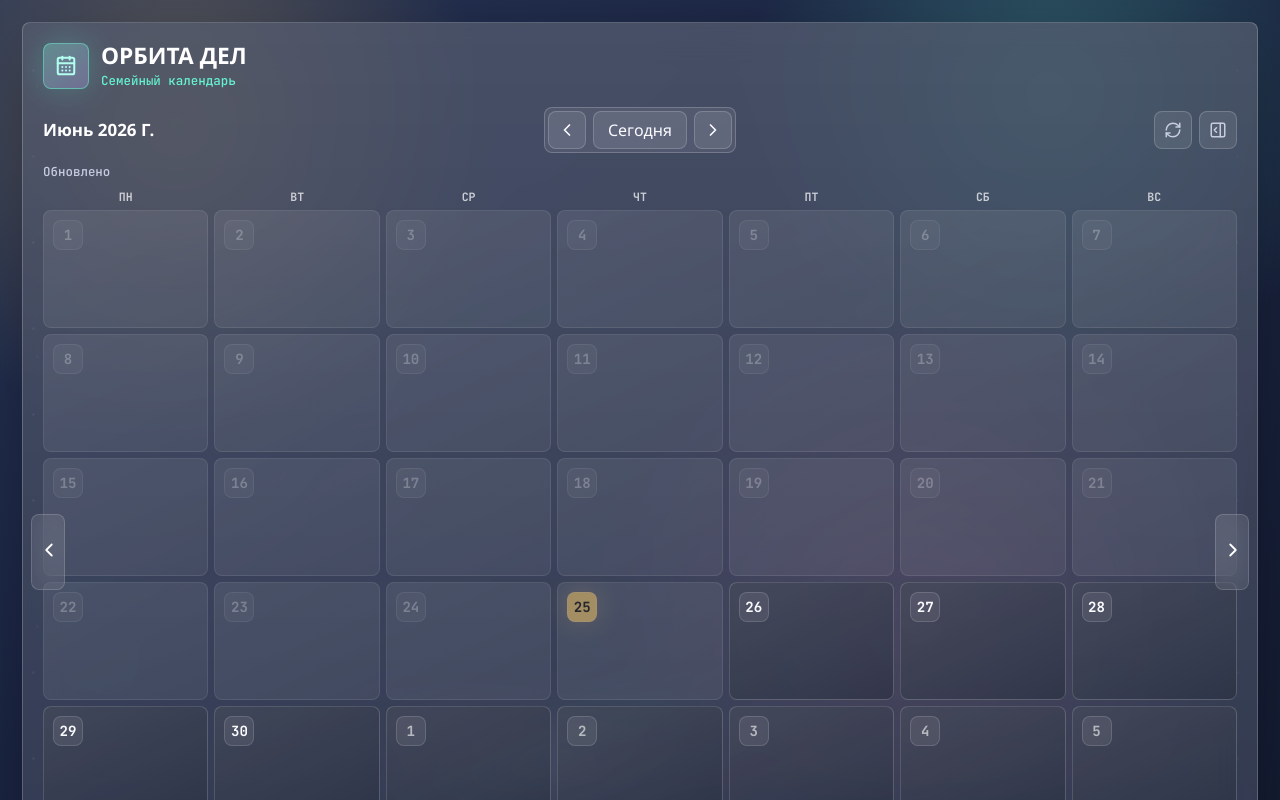
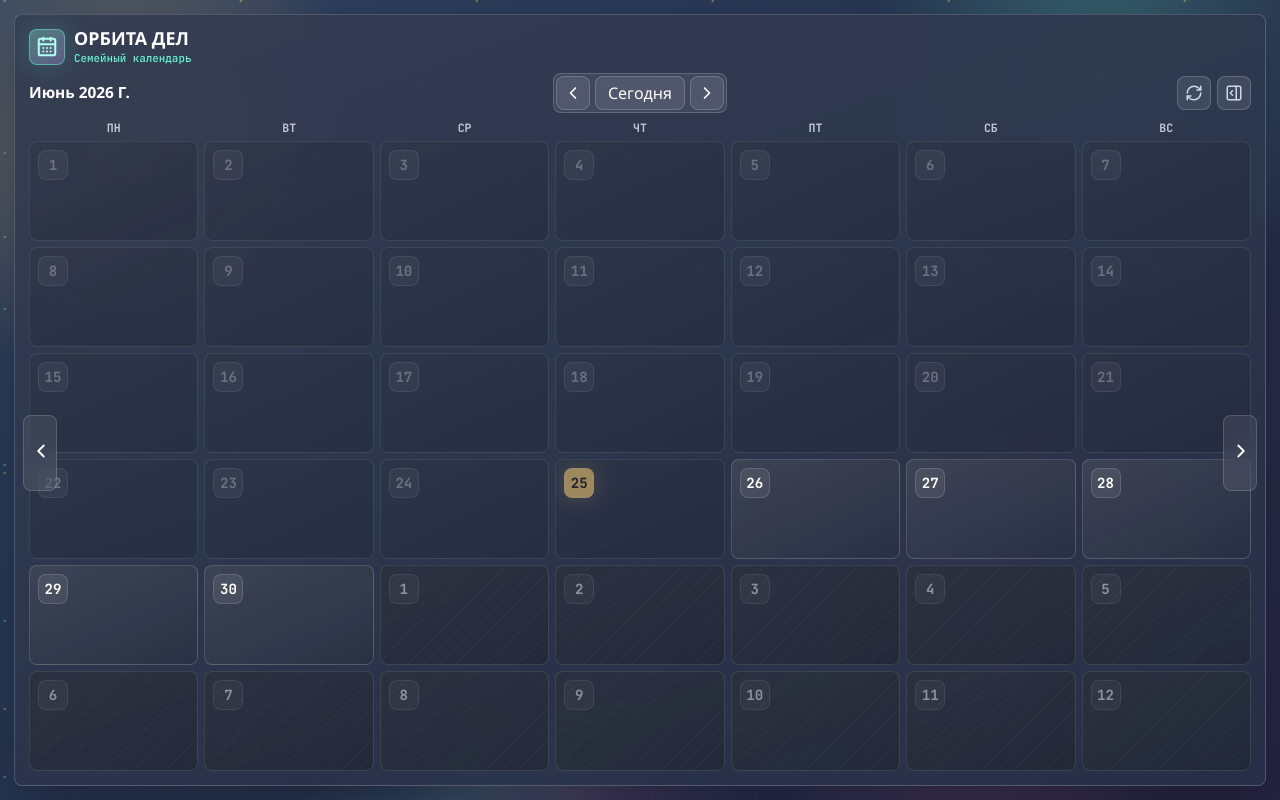
Before and after one commit to antoshigas/daily-calendar-digest, a Next.js app: page / in a window 1280 px wide. Shown: the top 800 px of the page. Built offline with nearby package versions, Linux system fonts and the light colour scheme; a web font is replaced by a local one.

Commit message:
Polish calendar layout and time picker

```diff
--- a/app/globals.css
+++ b/app/globals.css
@@ -2,14 +2,14 @@
 
 :root {
   color-scheme: dark;
-  --bg: #18213a;
-  --panel: rgba(38, 46, 70, 0.72);
-  --panel-strong: rgba(49, 58, 84, 0.9);
-  --panel-soft: rgba(255, 255, 255, 0.1);
-  --text: #fbfbff;
-  --muted: #c7cde0;
-  --line: rgba(255, 255, 255, 0.2);
-  --line-strong: rgba(255, 255, 255, 0.38);
+  --bg: #23314c;
+  --panel: rgba(33, 43, 66, 0.94);
+  --panel-strong: rgba(43, 56, 82, 0.98);
+  --panel-soft: rgba(255, 255, 255, 0.08);
+  --text: #fffdf7;
+  --muted: #cfd8ea;
+  --line: rgba(255, 255, 255, 0.18);
+  --line-strong: rgba(255, 255, 255, 0.34);
   --accent: #65f3d0;
   --accent-strong: #b2fff0;
   --accent-soft: rgba(101, 243, 208, 0.18);
@@ -21,8 +21,8 @@
   --violet-soft: rgba(168, 140, 255, 0.2);
   --danger: #ff7479;
   --danger-soft: rgba(255, 116, 121, 0.17);
-  --closed: rgba(255, 255, 255, 0.08);
-  --shadow: 0 22px 70px rgba(7, 10, 22, 0.36);
+  --closed: rgba(18, 24, 37, 0.62);
+  --shadow: 0 20px 54px rgba(7, 10, 22, 0.34);
 }
 
 * {
@@ -31,12 +31,15 @@
 
 html,
 body {
+  width: 100%;
+  height: 100%;
   min-height: 100%;
+  overflow: hidden;
 }
 
 body {
   margin: 0;
-  overflow-x: hidden;
+  overflow: hidden;
   background: var(--bg);
   color: var(--text);
   font-family:
@@ -64,10 +67,10 @@ button:disabled {
   z-index: -2;
   overflow: hidden;
   background:
-    radial-gradient(circle at 14% 16%, rgba(255, 207, 109, 0.28), transparent 24%),
-    radial-gradient(circle at 82% 12%, rgba(101, 243, 208, 0.27), transparent 24%),
-    radial-gradient(circle at 72% 78%, rgba(255, 122, 182, 0.26), transparent 30%),
-    linear-gradient(145deg, #273556 0%, #1b2542 45%, #141c31 100%);
+    radial-gradient(circle at 10% 18%, rgba(255, 207, 109, 0.32), transparent 19%),
+    radial-gradient(circle at 86% 10%, rgba(101, 243, 208, 0.28), transparent 18%),
+    radial-gradient(circle at 76% 78%, rgba(255, 122, 182, 0.24), transparent 22%),
+    linear-gradient(140deg, #314362 0%, #283752 42%, #292541 100%);
 }
 
 .cosmic-backdrop::before,
@@ -79,32 +82,29 @@ button:disabled {
 }
 
 .cosmic-backdrop::before {
-  opacity: 0.95;
+  opacity: 0.58;
   background-image:
-    radial-gradient(circle, rgba(255, 255, 255, 0.95) 0 1px, transparent 1.5px),
-    radial-gradient(circle, rgba(101, 243, 208, 0.9) 0 1.1px, transparent 1.7px),
-    radial-gradient(circle, rgba(255, 122, 182, 0.84) 0 1.1px, transparent 1.7px),
-    radial-gradient(circle, rgba(255, 207, 109, 0.9) 0 1.1px, transparent 1.6px);
+    radial-gradient(circle, rgba(255, 255, 255, 0.9) 0 1px, transparent 1.4px),
+    radial-gradient(circle, rgba(101, 243, 208, 0.78) 0 1px, transparent 1.5px),
+    radial-gradient(circle, rgba(255, 207, 109, 0.76) 0 1px, transparent 1.5px);
   background-position:
     0 0,
     38px 64px,
-    110px 18px,
-    170px 96px;
+    154px 28px;
   background-size:
-    86px 86px,
-    138px 138px,
-    204px 204px,
-    270px 270px;
+    92px 92px,
+    156px 156px,
+    236px 236px;
   animation: star-drift 58s linear infinite;
 }
 
 .cosmic-backdrop::after {
-  opacity: 0.78;
+  opacity: 0.66;
   background:
-    linear-gradient(118deg, transparent 0 30%, rgba(101, 243, 208, 0.26) 39%, transparent 49%),
-    linear-gradient(244deg, transparent 0 40%, rgba(255, 122, 182, 0.22) 52%, transparent 64%),
-    repeating-linear-gradient(90deg, rgba(255, 255, 255, 0.07) 0 1px, transparent 1px 72px),
-    repeating-linear-gradient(0deg, rgba(255, 255, 255, 0.06) 0 1px, transparent 1px 72px);
+    linear-gradient(118deg, transparent 0 28%, rgba(101, 243, 208, 0.2) 38%, transparent 48%),
+    linear-gradient(244deg, transparent 0 42%, rgba(255, 122, 182, 0.18) 53%, transparent 64%),
+    repeating-linear-gradient(90deg, rgba(255, 255, 255, 0.055) 0 1px, transparent 1px 76px),
+    repeating-linear-gradient(0deg, rgba(255, 255, 255, 0.045) 0 1px, transparent 1px 76px);
   transform: perspective(800px) rotateX(57deg) translateY(16%);
   transform-origin: center bottom;
   animation: grid-breathe 12s ease-in-out infinite alternate;
@@ -129,9 +129,11 @@ button:disabled {
 .app-shell {
   display: grid;
   grid-template-columns: minmax(0, 1fr) minmax(320px, 420px);
-  gap: 16px;
-  min-height: 100vh;
-  padding: clamp(12px, 2vw, 22px);
+  gap: 12px;
+  height: 100dvh;
+  min-height: 0;
+  overflow: hidden;
+  padding: clamp(8px, 1.35vw, 14px);
 }
 
 .app-shell.details-collapsed {
@@ -145,25 +147,28 @@ button:disabled {
   border: 1px solid var(--line);
   border-radius: 8px;
   background:
-    linear-gradient(180deg, rgba(255, 255, 255, 0.16), rgba(255, 255, 255, 0.07)),
+    linear-gradient(160deg, rgba(255, 255, 255, 0.08), rgba(255, 255, 255, 0.025)),
     var(--panel);
   box-shadow: var(--shadow);
-  backdrop-filter: blur(20px) saturate(1.25);
 }
 
 .calendar-panel {
   position: relative;
   display: flex;
   flex-direction: column;
-  padding: clamp(14px, 1.8vw, 20px);
+  height: 100%;
+  min-height: 0;
+  padding: clamp(10px, 1.3vw, 14px);
   touch-action: pan-y;
 }
 
 .details-panel {
   display: flex;
   flex-direction: column;
-  gap: 18px;
-  padding: clamp(14px, 1.8vw, 20px);
+  gap: 10px;
+  height: 100%;
+  min-height: 0;
+  padding: clamp(10px, 1.3vw, 14px);
 }
 
 .topbar,
@@ -179,7 +184,7 @@ button:disabled {
 .brand {
   display: flex;
   align-items: center;
-  gap: 12px;
+  gap: 9px;
   min-width: 0;
 }
 
@@ -187,8 +192,8 @@ button:disabled {
   display: grid;
   place-items: center;
   flex: 0 0 auto;
-  width: 46px;
-  height: 46px;
+  width: 36px;
+  height: 36px;
   border: 1px solid rgba(101, 243, 208, 0.5);
   border-radius: 8px;
   background:
@@ -207,7 +212,7 @@ p {
 
 h1 {
   color: #fff;
-  font-size: 1.42rem;
+  font-size: clamp(0.98rem, 1.4vw, 1.16rem);
   font-weight: 800;
   line-height: 1.1;
   text-transform: uppercase;
@@ -215,7 +220,7 @@ h1 {
 
 h2 {
   color: #fff;
-  font-size: 1.06rem;
+  font-size: clamp(0.9rem, 1.2vw, 1.02rem);
   font-weight: 800;
   line-height: 1.2;
 }
@@ -239,15 +244,16 @@ h3 {
 }
 
 .brand p {
-  margin-top: 4px;
+  margin-top: 2px;
   color: var(--accent);
   font-family: "JetBrains Mono", ui-monospace, monospace;
+  font-size: 0.68rem;
 }
 
 .month-title-row {
   display: grid;
   grid-template-columns: 1fr auto 1fr;
-  margin: 18px 0 10px;
+  margin: 8px 0 7px;
 }
 
 .month-title-row h2 {
@@ -259,8 +265,8 @@ h3 {
   display: flex;
   align-items: center;
   justify-self: center;
-  gap: 7px;
-  padding: 3px;
+  gap: 5px;
+  padding: 2px;
   border: 1px solid var(--line);
   border-radius: 8px;
   background: rgba(255, 255, 255, 0.08);
@@ -271,7 +277,7 @@ h3 {
   display: flex;
   align-items: center;
   justify-self: end;
-  gap: 7px;
+  gap: 6px;
 }
 
 .icon-button,
@@ -281,6 +287,7 @@ h3 {
 .owner-option,
 .delete-confirm-button,
 .delete-cancel-button,
+.done-time-button,
 .clear-time-button,
 .time-token {
   display: inline-flex;
@@ -299,14 +306,14 @@ h3 {
 }
 
 .icon-button {
-  width: 38px;
-  min-height: 38px;
+  width: 34px;
+  min-height: 34px;
   padding: 0;
 }
 
 .today-button {
-  min-height: 38px;
-  padding: 0 14px;
+  min-height: 34px;
+  padding: 0 12px;
   white-space: nowrap;
 }
 
@@ -314,6 +321,8 @@ h3 {
 .today-button:hover,
 .time-trigger:hover,
 .owner-option:hover,
+.done-time-button:hover,
+.clear-time-button:hover,
 .time-token:hover {
   border-color: rgba(101, 243, 208, 0.6);
   background: rgba(101, 243, 208, 0.14);
@@ -342,8 +351,18 @@ h3 {
 }
 
 .feedback-line {
-  min-height: 18px;
-  margin-bottom: 8px;
+  position: absolute;
+  top: 12px;
+  right: 94px;
+  z-index: 4;
+  max-width: min(420px, calc(100% - 190px));
+  min-height: 0;
+  margin: 0;
+  padding: 6px 9px;
+  border: 1px solid rgba(101, 243, 208, 0.32);
+  border-radius: 8px;
+  background: rgba(24, 34, 52, 0.96);
+  box-shadow: 0 12px 30px rgba(7, 10, 22, 0.24);
   font-family: "JetBrains Mono", ui-monospace, monospace;
 }
 
@@ -387,18 +406,22 @@ h3 {
 
 .month-grid {
   flex: 1;
+  grid-template-rows: repeat(6, minmax(0, 1fr));
   gap: 6px;
   min-height: 0;
+  overflow: hidden;
 }
 
 .day-cell {
+  position: relative;
   display: flex;
   flex-direction: column;
   align-items: stretch;
-  gap: 7px;
+  gap: 5px;
   min-width: 0;
-  min-height: 106px;
-  padding: 9px;
+  min-height: 0;
+  overflow: hidden;
+  padding: clamp(5px, 0.8vw, 8px);
   border: 1px solid rgba(255, 255, 255, 0.16);
   border-radius: 8px;
   background:
@@ -408,8 +431,13 @@ h3 {
   text-align: left;
 }
 
+.day-cell > * {
+  position: relative;
+  z-index: 1;
+}
+
 .details-collapsed .day-cell {
-  min-height: 118px;
+  min-height: 0;
 }
 
 .day-cell:hover {
@@ -451,7 +479,24 @@ h3 {
 }
 
 .day-cell.muted {
-  color: rgba(255, 255, 255, 0.6);
+  border-color: rgba(255, 255, 255, 0.1);
+  background:
+    linear-gradient(155deg, rgba(255, 255, 255, 0.055), rgba(255, 255, 255, 0.02)),
+    rgba(16, 22, 34, 0.46);
+  color: rgba(255, 255, 255, 0.46);
+  filter: saturate(0.62);
+}
+
+.day-cell.muted::before {
+  position: absolute;
+  inset: 0;
+  content: "";
+  background: repeating-linear-gradient(
+    -45deg,
+    transparent 0 10px,
+    rgba(255, 255, 255, 0.026) 10px 11px
+  );
+  pointer-events: none;
 }
 
 .day-number {
@@ -468,11 +513,24 @@ h3 {
   font-weight: 700;
 }
 
+.day-cell.muted .day-number {
+  border-color: rgba(255, 255, 255, 0.08);
+  background: rgba(255, 255, 255, 0.035);
+  color: rgba(255, 255, 255, 0.46);
+}
+
 .day-events {
   display: flex;
   flex-direction: column;
+  flex: 1;
   gap: 4px;
   min-width: 0;
+  overflow: hidden;
+}
+
+.day-cell.muted .event-chip,
+.day-cell.muted .more-chip {
+  opacity: 0.52;
 }
 
 .event-chip,
@@ -534,7 +592,11 @@ h3 {
 .event-list {
   display: flex;
   flex-direction: column;
+  flex: 1 1 auto;
   gap: 10px;
+  min-height: 0;
+  overflow: auto;
+  padding-right: 2px;
 }
 
 .empty-state {
@@ -548,7 +610,7 @@ h3 {
 
 .event-row {
   display: grid;
-  grid-template-columns: minmax(0, 1fr) auto;
+  grid-template-columns: auto minmax(0, 1fr) auto;
   align-items: start;
   gap: 10px;
   padding: 12px;
@@ -575,7 +637,7 @@ h3 {
 }
 
 .event-content {
-  grid-column: 1 / -1;
+  grid-column: 2;
   min-width: 0;
 }
 
@@ -587,6 +649,8 @@ h3 {
 
 .row-actions {
   display: flex;
+  grid-column: 3;
+  grid-row: 1;
   justify-content: flex-end;
   gap: 6px;
 }
@@ -647,8 +711,8 @@ h3 {
   background: #65f3d0;
 }
 
-.owner-stanislovas.selected,
-.owner-pill.owner-stanislovas {
+.owner-kristina.selected,
+.owner-pill.owner-kristina {
   border-color: rgba(168, 140, 255, 0.62);
   background: #a88cff;
 }
@@ -661,7 +725,7 @@ h3 {
 
 .owner-pill.owner-elena,
 .owner-pill.owner-anton,
-.owner-pill.owner-stanislovas,
+.owner-pill.owner-kristina,
 .owner-pill.owner-alexey {
   color: #101426;
 }
@@ -669,8 +733,12 @@ h3 {
 .event-form,
 .readonly-note {
   display: grid;
+  flex: 0 1 auto;
   gap: 12px;
   margin-top: auto;
+  min-height: 0;
+  max-height: 54%;
+  overflow: auto;
   padding-top: 16px;
   border-top: 1px solid var(--line);
 }
@@ -725,54 +793,160 @@ h3 {
 }
 
 .time-popover {
-  position: absolute;
-  z-index: 8;
-  right: 0;
-  left: 0;
+  position: fixed;
+  z-index: 30;
+  top: 50%;
+  left: 50%;
   display: grid;
-  gap: 9px;
-  margin-top: 7px;
-  padding: 10px;
+  width: min(338px, calc(100vw - 24px));
+  gap: 10px;
+  padding: 12px;
   border: 1px solid var(--line-strong);
   border-radius: 8px;
-  background: rgba(38, 46, 70, 0.98);
-  box-shadow: 0 18px 46px rgba(7, 10, 22, 0.38);
+  background:
+    linear-gradient(160deg, rgba(50, 64, 94, 0.98), rgba(30, 39, 61, 0.99)),
+    var(--panel-strong);
+  box-shadow: 0 22px 68px rgba(7, 10, 22, 0.48);
+  transform: translate(-50%, -50%);
 }
 
-.clock-title {
+.time-popover-head,
+.time-popover-actions,
+.clock-display {
+  display: flex;
+  align-items: center;
+}
+
+.time-popover-head,
+.time-popover-actions {
+  justify-content: space-between;
+  gap: 8px;
+}
+
+.clock-display {
+  gap: 6px;
   color: var(--muted);
-  font-size: 0.72rem;
+  font-family: "JetBrains Mono", ui-monospace, monospace;
+  font-size: 1.1rem;
+  font-weight: 700;
+}
+
+.clock-display-part {
+  border: 0;
+  background: transparent;
+  color: var(--text);
+  font-family: "JetBrains Mono", ui-monospace, monospace;
+  font-size: 1.2rem;
+  font-weight: 700;
+  line-height: 1;
+  padding: 4px;
+}
+
+.clock-display-part.active {
+  color: #ffe3a8;
+  text-decoration: underline;
+  text-underline-offset: 5px;
+}
+
+.icon-button.compact {
+  width: 30px;
+  min-height: 30px;
+}
+
+.clock-face {
+  position: relative;
+  width: 284px;
+  height: 284px;
+  margin: 0 auto;
+  border: 1px solid rgba(101, 243, 208, 0.22);
+  border-radius: 50%;
+  background:
+    radial-gradient(circle at center, rgba(255, 207, 109, 0.14) 0 21%, transparent 22%),
+    radial-gradient(circle at center, transparent 0 46%, rgba(255, 255, 255, 0.055) 47% 48%, transparent 49%),
+    radial-gradient(circle at center, transparent 0 72%, rgba(255, 255, 255, 0.06) 73% 74%, transparent 75%),
+    rgba(12, 18, 30, 0.34);
+}
+
+.clock-face::before,
+.clock-face::after {
+  position: absolute;
+  inset: 22px;
+  content: "";
+  border: 1px dashed rgba(255, 255, 255, 0.12);
+  border-radius: 50%;
+  pointer-events: none;
+}
+
+.clock-face::after {
+  inset: 62px;
+}
+
+.clock-center {
+  position: absolute;
+  top: 50%;
+  left: 50%;
+  display: grid;
+  place-items: center;
+  width: 92px;
+  height: 92px;
+  border: 1px solid rgba(255, 207, 109, 0.26);
+  border-radius: 50%;
+  background: rgba(22, 30, 47, 0.9);
+  color: var(--muted);
+  font-size: 0.66rem;
+  font-weight: 800;
+  transform: translate(-50%, -50%);
+}
+
+.clock-center strong {
+  color: var(--text);
+  font-family: "JetBrains Mono", ui-monospace, monospace;
+  font-size: 1rem;
+}
+
+.clock-option {
+  position: absolute;
+  top: 50%;
+  left: 50%;
+  width: 36px;
+  height: 36px;
+  margin: -18px 0 0 -18px;
+  border: 1px solid rgba(255, 255, 255, 0.18);
+  border-radius: 50%;
+  background: rgba(255, 255, 255, 0.085);
+  color: var(--text);
+  font-family: "JetBrains Mono", ui-monospace, monospace;
+  font-size: 0.68rem;
+  font-weight: 700;
+  transform: translate(var(--x), var(--y));
+}
+
+.clock-option.minute {
+  width: 42px;
+  height: 42px;
+  margin: -21px 0 0 -21px;
+}
+
+.clock-option:hover,
+.clock-option.selected {
+  border-color: rgba(255, 207, 109, 0.72);
+  background: rgba(255, 207, 109, 0.24);
+  color: #fff3cf;
+  box-shadow: 0 0 18px rgba(255, 207, 109, 0.2);
+}
+
+.clear-time-button,
+.done-time-button {
+  flex: 1;
+  min-height: 36px;
+  font-size: 0.76rem;
   font-weight: 800;
 }
 
-.hour-grid {
-  display: grid;
-  grid-template-columns: repeat(6, minmax(0, 1fr));
-  gap: 5px;
-}
-
-.minute-grid {
-  display: grid;
-  grid-template-columns: repeat(2, minmax(0, 1fr));
-  gap: 6px;
-}
-
-.time-token {
-  min-width: 0;
-  min-height: 32px;
-  font-family: "JetBrains Mono", ui-monospace, monospace;
-  font-size: 0.72rem;
-}
-
-.time-token.selected,
-.time-token.minute:hover {
-  border-color: rgba(255, 207, 109, 0.68);
-  background: var(--fresh-soft);
-  color: #ffe3a8;
-}
-
-.clear-time-button {
-  min-height: 36px;
+.done-time-button {
+  border-color: rgba(101, 243, 208, 0.54);
+  background: var(--accent-soft);
+  color: var(--accent-strong);
 }
 
 .save-button {
@@ -830,8 +1004,12 @@ h3 {
     grid-template-columns: 1fr;
   }
 
+  .app-shell:not(.details-collapsed) .calendar-panel {
+    display: none;
+  }
+
   .details-panel {
-    min-height: auto;
+    min-height: 0;
   }
 }
 
@@ -853,18 +1031,42 @@ h3 {
 
 @media (max-width: 680px) {
   .app-shell {
-    gap: 10px;
-    padding: 10px;
+    gap: 0;
+    padding: 8px;
   }
 
   .calendar-panel,
   .details-panel {
-    padding: 12px;
+    padding: 9px;
   }
 
   .topbar {
-    align-items: stretch;
-    flex-direction: column;
+    align-items: center;
+    flex-direction: row;
+  }
+
+  .brand-icon {
+    width: 32px;
+    height: 32px;
+  }
+
+  h1 {
+    font-size: 0.9rem;
+  }
+
+  .brand p {
+    font-size: 0.58rem;
+  }
+
+  .month-title-row {
+    margin: 6px 0;
+  }
+
+  .feedback-line {
+    top: 54px;
+    right: 12px;
+    left: 12px;
+    max-width: none;
   }
 
   .weekday-grid {
@@ -882,7 +1084,7 @@ h3 {
 
   .day-cell,
   .details-collapsed .day-cell {
-    min-height: 76px;
+    min-height: 0;
     padding: 5px;
     gap: 4px;
   }
@@ -911,8 +1113,17 @@ h3 {
     grid-template-columns: minmax(0, 1fr) auto;
   }
 
+  .event-time {
+    grid-column: 1;
+  }
+
+  .event-content {
+    grid-column: 1 / -1;
+  }
+
   .row-actions {
     grid-column: 2;
+    grid-row: 1;
     justify-content: flex-end;
   }
 
@@ -920,7 +1131,13 @@ h3 {
     grid-template-columns: 1fr;
   }
 
-  .hour-grid {
-    grid-template-columns: repeat(4, minmax(0, 1fr));
+  .event-form,
+  .readonly-note {
+    max-height: 58%;
+  }
+
+  .clock-face {
+    width: 274px;
+    height: 274px;
   }
 }
```
Also changed, not shown: app/page.js (+148 -23 lines).
